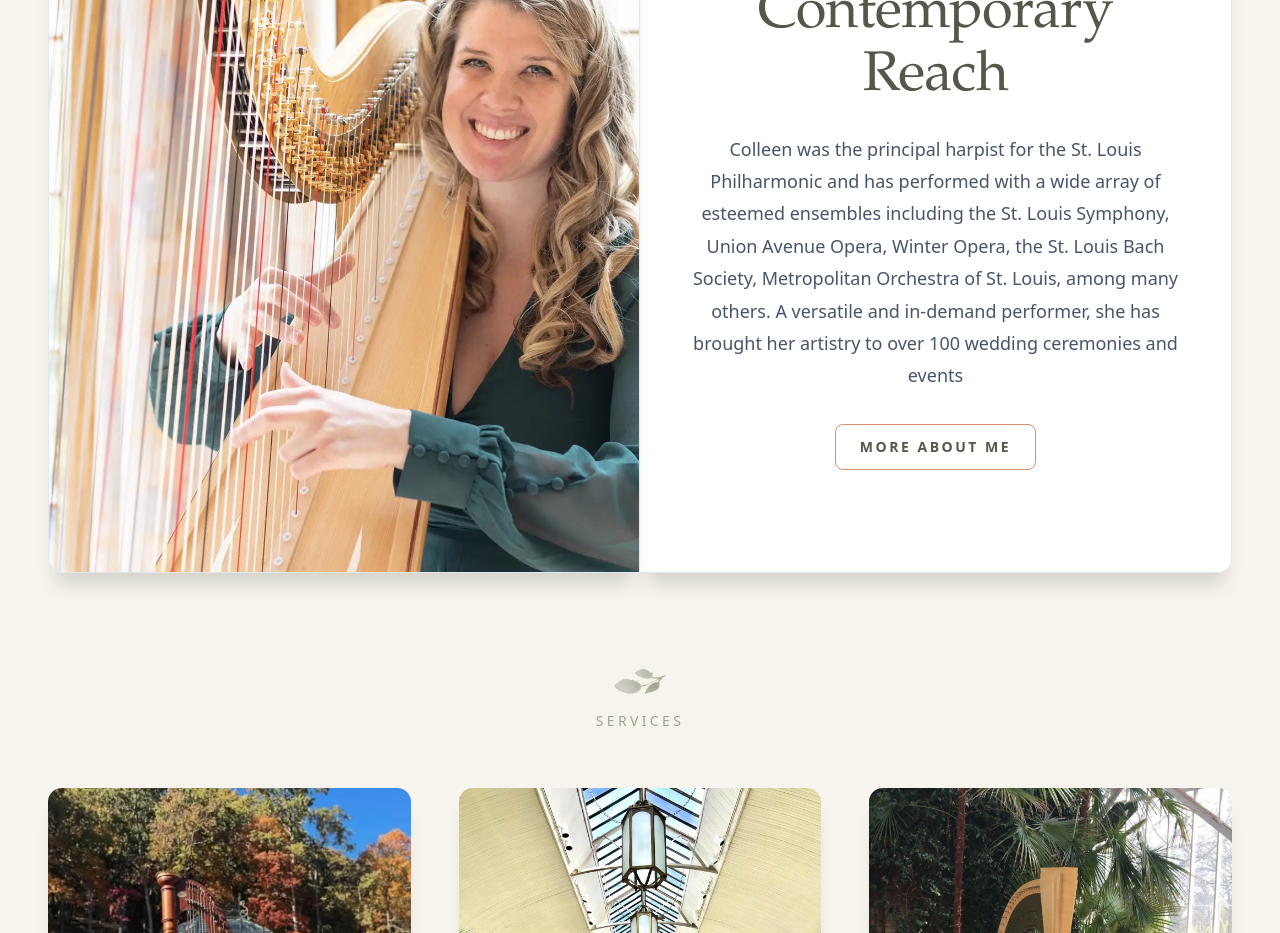
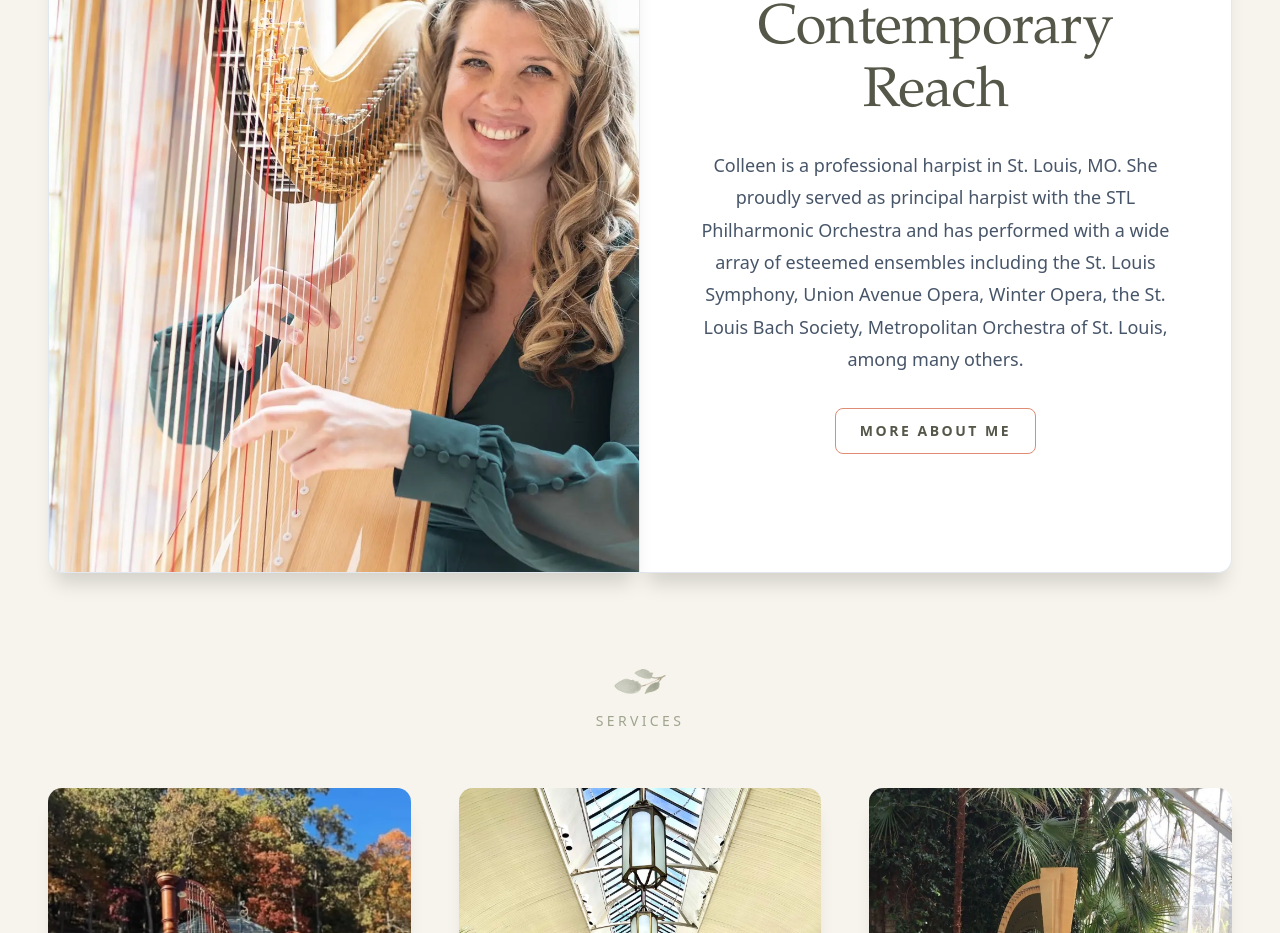
Before and after one commit to JaccobStanton/harp-by-colleen, a React (Vite) app: page / in a window 1280 px wide. Shown: the part 1920-2853 px from the top of the page. Built offline with nearby package versions, Linux system fonts and the light colour scheme; a web font is replaced by a local one.

Commit message:
Updated About description

```diff
--- a/src/components/About.jsx
+++ b/src/components/About.jsx
@@ -13,7 +13,7 @@ export default function About({
   image = { src: ABOUT, alt: "Smiling bride holding flowers" },
   eyebrow = "Who I am",
   title = "Classical Roots, Contemporary Reach",
-  copy = `Colleen was the principal harpist for the St. Louis Philharmonic and has performed with a wide array of esteemed ensembles including the St. Louis Symphony, Union Avenue Opera, Winter Opera, the St. Louis Bach Society, Metropolitan Orchestra of St. Louis, among many others. A versatile and in-demand performer, she has brought her artistry to over 100 wedding ceremonies and events`,
+  copy = `Colleen is a professional harpist in St. Louis, MO.  She proudly served as principal harpist with the STL Philharmonic Orchestra and has performed with a wide array of esteemed ensembles including the St. Louis Symphony, Union Avenue Opera, Winter Opera, the St. Louis Bach Society, Metropolitan Orchestra of St. Louis, among many others.`,
   cta = { label: "More about me", href: "#aboutme" },
   leafSrc = LeafSrc,
 }) {
```
